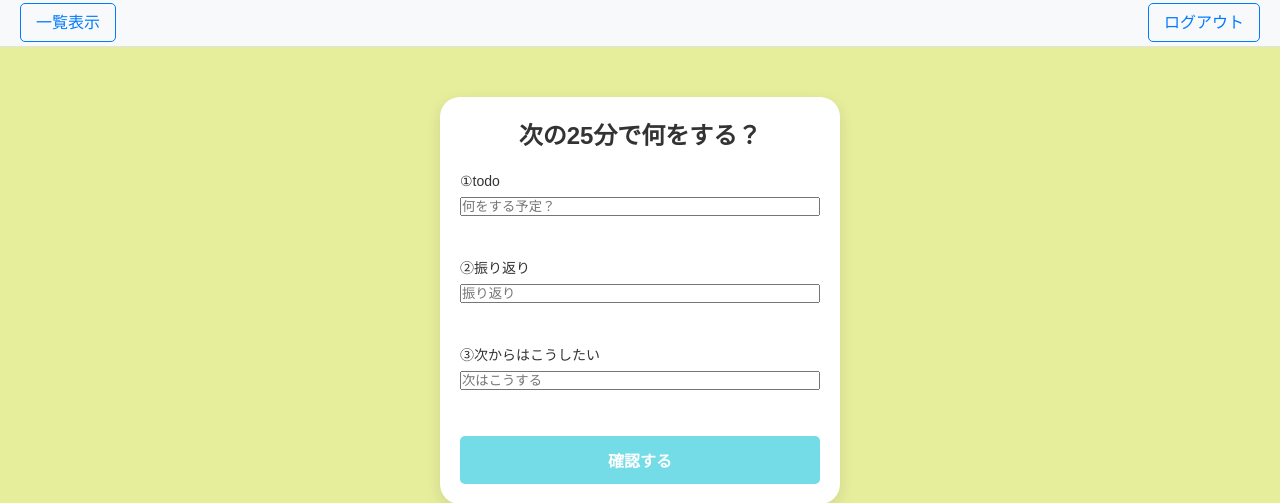
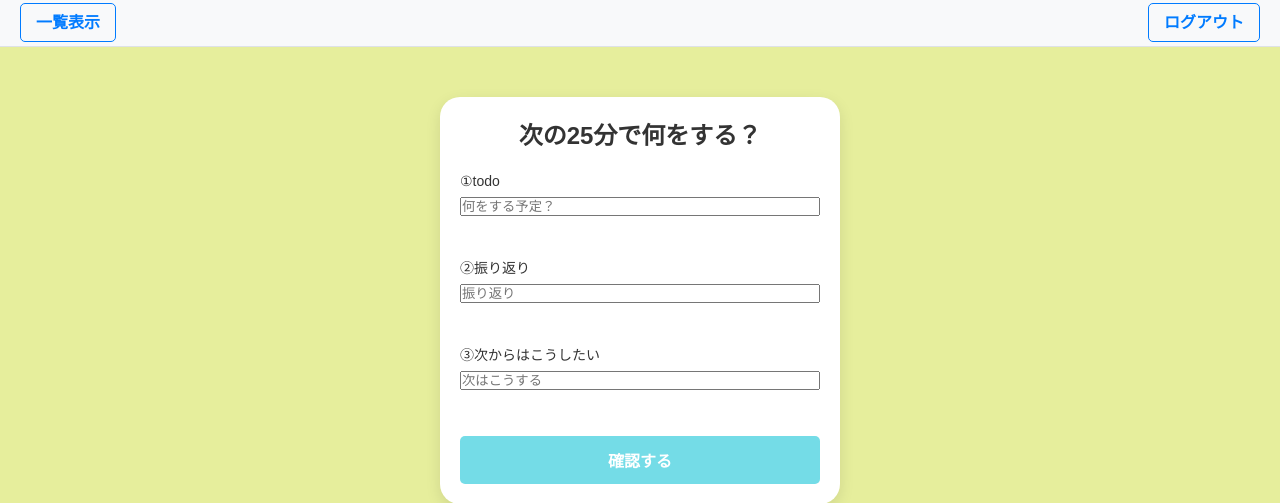
Before and after one commit to hitomi-takebe/pomodoro_rich, a PHP site: page / in a window 1280 px wide. Shown: the top 503 px of the page. Run offline with PHP 8.4, Linux system fonts and the light colour scheme.

Commit message:
機能修正

```diff
--- a/css/style.css
+++ b/css/style.css
@@ -32,7 +32,9 @@ header {
 }
 
 .link_title {
-    margin: 0;
+    /* ここにスタイルを記述 */
+    color: black;
+    font-weight: bold;
 }
 
 .link_title a {
```
